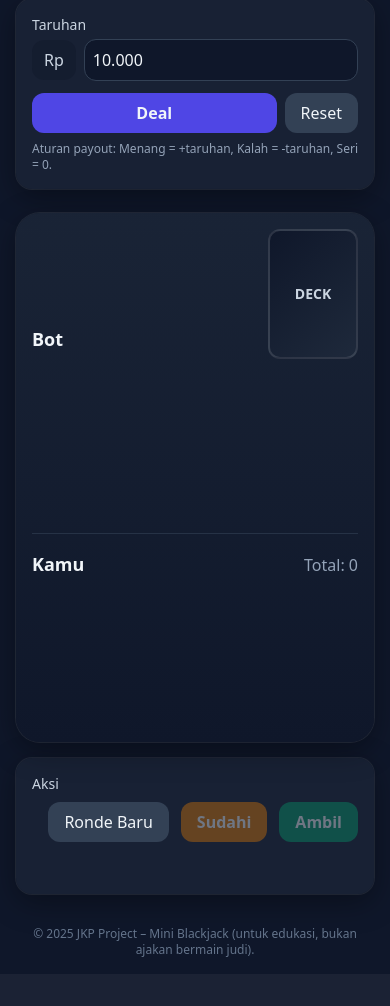
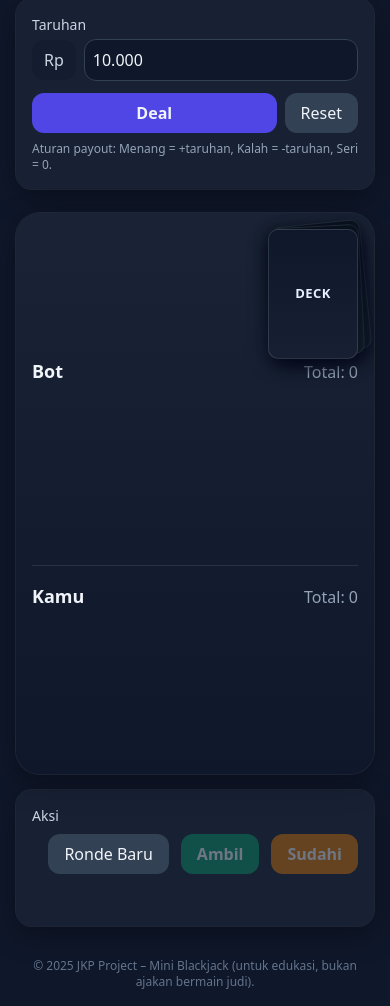
Before and after one commit to JKP5758/card, a PHP site: page / in a window 390 px wide. Shown: the part 129-1135 px from the top of the page. Before the commit the page ends 1086 px from the top, so only its background shows below. Run offline with PHP 8.4, Linux system fonts and the light colour scheme; some libraries are stand-ins or nearby versions.

Commit message:
fix animation card direction

```diff
--- a/index.php
+++ b/index.php
@@ -24,20 +24,32 @@
         crossorigin="anonymous" referrerpolicy="no-referrer"></script>
 
     <style>
+        :root {
+            --card-w: 90px;
+            --card-h: 130px;
+        }
+
+        @media (min-width: 640px) {
+            :root {
+                --card-w: 110px;
+                --card-h: 160px;
+            }
+        }
+
         .perspective {
             perspective: 1000px;
         }
 
         .card {
-            width: 90px;
-            height: 130px;
+            width: var(--card-w);
+            height: var(--card-h);
             transition: filter 0.3s ease-in-out;
         }
 
         @media (min-width: 640px) {
             .card {
-                width: 110px;
-                height: 160px;
+                width: var(--card-w);
+                height: var(--card-h);
             }
         }
 
@@ -64,7 +76,7 @@
         /* glow & shake (glow = neutral white-blue) */
         .card.glow {
             /* Efek glow yang lebih halus */
-            filter: drop-shadow(0 0 8px rgba(190, 230, 255, 0.5)) drop-shadow(0 0 16px rgba(160, 200, 255, 0.3)) drop-shadow(0 0 24px rgba(160, 200, 255, 0.1));
+            filter: drop-shadow(0 0 8px rgba(190, 230, 255, 0.6)) drop-shadow(0 0 16px rgba(160, 200, 255, 0.35)) drop-shadow(0 0 24px rgba(160, 200, 255, 0.12));
         }
 
         @keyframes shakeX {
@@ -109,6 +121,62 @@
         .status-text.visible {
             opacity: 1;
             transform: translateY(0);
+        }
+
+        /* Deck visual - stacked cards */
+        .deck-spot {
+            width: calc(var(--card-w));
+            height: calc(var(--card-h));
+            pointer-events: none;
+        }
+
+        .deck-stack {
+            position: relative;
+            width: 100%;
+            height: 100%;
+        }
+
+        .deck-stack .deck-card {
+            position: absolute;
+            inset: 0;
+            border-radius: 10px;
+            background: linear-gradient(180deg, #0b1220 0%, #12202b 100%);
+            border: 1px solid rgba(255, 255, 255, 0.08);
+            display: grid;
+            place-items: center;
+            color: #cbd5e1;
+            font-weight: 700;
+            font-size: 12px;
+            transform-origin: center;
+            box-shadow: 0 6px 18px rgba(2, 6, 23, 0.6);
+        }
+
+        .deck-stack .deck-card.layer-1 {
+            transform: translate(8px, -6px) rotate(-6deg);
+            z-index: 1;
+            opacity: 0.9;
+        }
+
+        .deck-stack .deck-card.layer-2 {
+            transform: translate(4px, -3px) rotate(-3deg);
+            z-index: 2;
+            opacity: 0.95;
+        }
+
+        .deck-stack .deck-card.front {
+            transform: translate(0px, 0px) rotate(0deg);
+            z-index: 3;
+            background: linear-gradient(180deg, #0f172a, #172033);
+            border: 1px solid rgba(255, 255, 255, 0.12);
+            color: #e6f0ff;
+            font-size: 13px;
+            letter-spacing: .4px;
+        }
+
+        /* hands container tweaks - preserve original layout behavior */
+        #botHand,
+        #playerHand {
+            min-height: 140px;
         }
 
         /* toast tweaks */
@@ -160,13 +228,16 @@
 
         <!-- Table Area -->
         <section class="mt-6 bg-gradient-to-b from-slate-800/70 to-slate-900 rounded-3xl p-4 sm:p-6 shadow-glow relative overflow-hidden">
-            <div id="deckSpot" class="absolute right-4 top-4 card perspective">
-                <div class="card-inner relative w-full h-full rounded-xl">
-                    <div class="card-face card-back-design absolute inset-0 grid place-items-center text-slate-300 text-sm font-bold">DECK</div>
+            <!-- Deck (styled as a small stacked deck) -->
+            <div id="deckSpot" class="absolute right-4 top-4 perspective deck-spot" aria-hidden="true">
+                <div class="deck-stack">
+                    <div class="deck-card layer-1"></div>
+                    <div class="deck-card layer-2"></div>
+                    <div class="deck-card front">DECK</div>
                 </div>
             </div>
 
-            <div class="mb-8 max-sm:mt-24">
+            <div class="mb-8 max-sm:mt-32 sm:mr-32">
                 <div class="flex items-baseline justify-between">
                     <h2 class="text-lg font-semibold">Bot</h2>
                     <div class="text-slate-400">Total: <span id="botTotal">0</span></div>
@@ -190,8 +261,8 @@
             <div class="sm:hidden sm:col-span-2 bg-slate-800/60 rounded-2xl p-4 shadow-glow">
                 <div class="text-sm text-slate-300">Aksi</div>
                 <div class="mt-2 flex gap-3 flex-row-reverse">
+                    <button id="standBtnMobile" class="rounded-xl bg-amber-600 hover:bg-amber-500 active:bg-amber-700 transition px-4 py-2 font-semibold disabled:opacity-40 disabled:cursor-not-allowed" disabled>Sudahi</button>
                     <button id="hitBtnMobile" class="rounded-xl bg-emerald-600 hover:bg-emerald-500 active:bg-emerald-700 transition px-4 py-2 font-semibold disabled:opacity-40 disabled:cursor-not-allowed" disabled>Ambil</button>
-                    <button id="standBtnMobile" class="rounded-xl bg-amber-600 hover:bg-amber-500 active:bg-amber-700 transition px-4 py-2 font-semibold disabled:opacity-40 disabled:cursor-not-allowed" disabled>Sudahi</button>
                     <button id="newRoundBtnMobile" class="rounded-xl bg-slate-700 hover:bg-slate-600 active:bg-slate-800 transition px-4 py-2 hidden">Ronde Baru</button>
                 </div>
                 <div class="status-box mt-3 text-slate-300"><span id="statusMobile" class="status-text"></span></div>
@@ -495,15 +566,15 @@
          * collectCardsBack:
          * 1) flip all cards face-down
          * 2) move to absolute positions
-         * 3) animate to first-card anchor (player first card if exists, else bot)
+         * 3) animate to first-card anchor (bot first card if exists, else player)
          * 4) after a short pause, fly pile back to deck and remove elements
          */
         async function collectCardsBack() {
             const allCards = Array.from(document.querySelectorAll('#playerHand .card, #botHand .card'));
             if (allCards.length === 0) return;
 
-            // anchor: prefer player's first card; else bot's first card
-            const firstCard = document.querySelector('#playerHand .card') || document.querySelector('#botHand .card');
+            // anchor: prefer bot's first card; else player's first card
+            const firstCard = document.querySelector('#botHand .card') || document.querySelector('#playerHand .card');
             const firstRect = firstCard.getBoundingClientRect();
             const collectX = firstRect.left + firstRect.width / 2 + window.scrollX;
             const collectY = firstRect.top + firstRect.height / 2 + window.scrollY;
@@ -655,6 +726,9 @@
                 }
             }
 
+            // <-- intentional extra delay so bot "finishes" visually before we evaluate -->
+            await new Promise(r => setTimeout(r, 800));
+
             const p = handTotal(playerHand);
             const b = handTotal(botHand);
             els.playerTotal.textContent = p;
```
